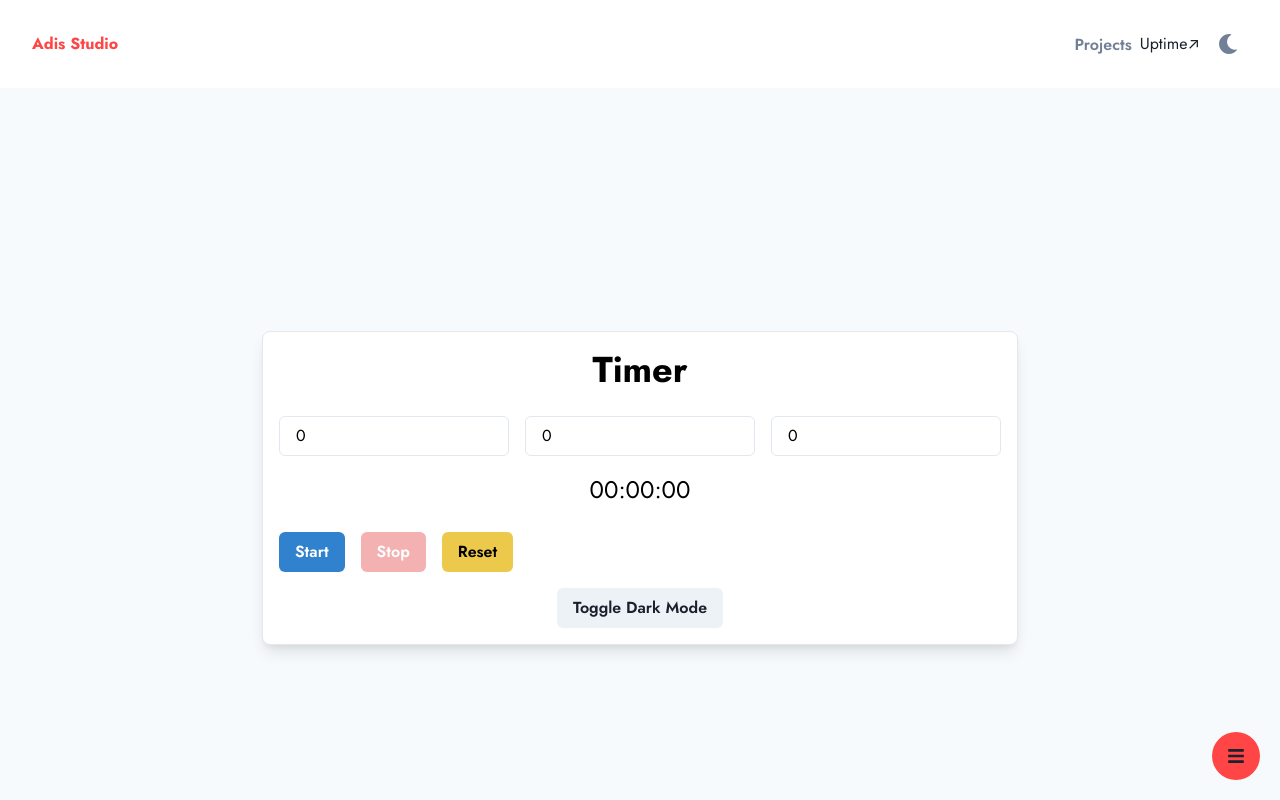
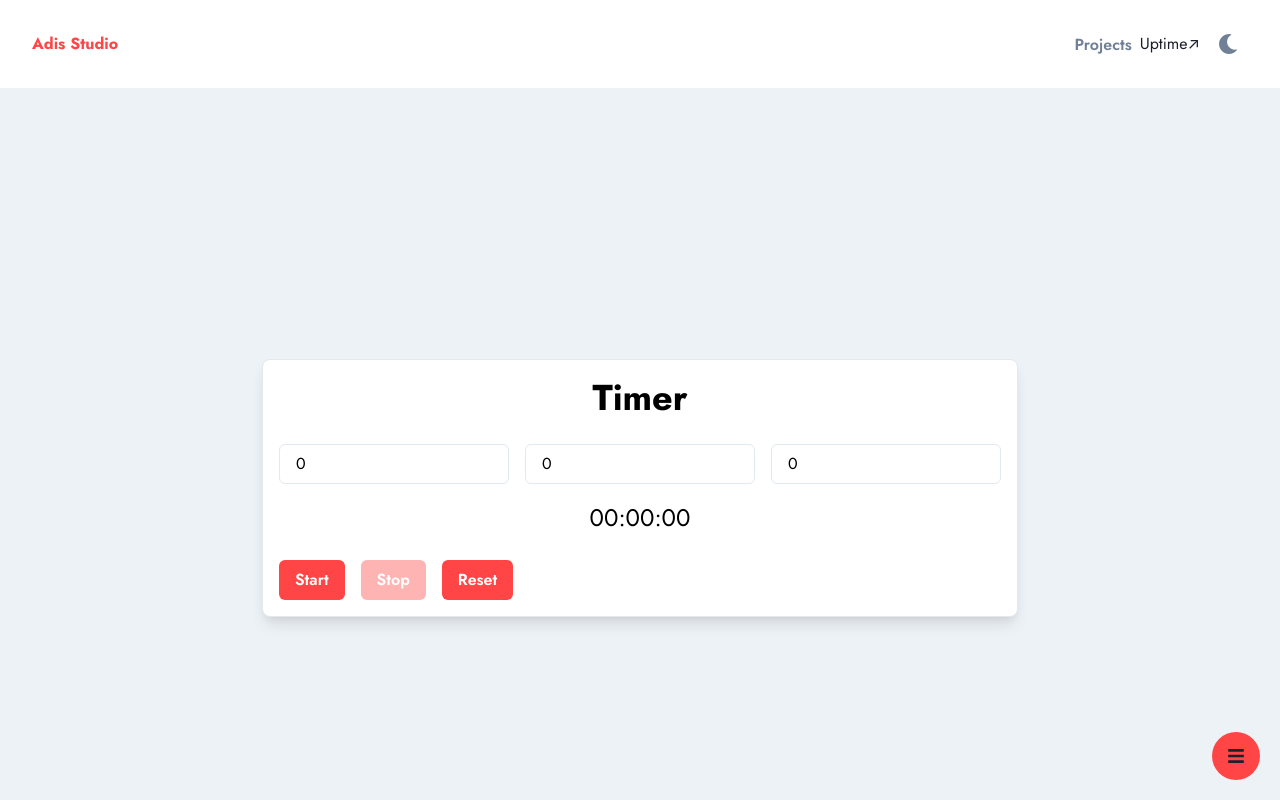
Before and after one commit to adityaREDFLAG/Adis-Site, a Next.js app: page /timer in a window 1280 px wide. Shown: the top 800 px of the page. Built offline with nearby package versions, Linux system fonts and the light colour scheme.

Commit message:
Update timer.tsx

```diff
--- a/src/pages/timer.tsx
+++ b/src/pages/timer.tsx
@@ -1,6 +1,6 @@
 import React, { useState, useEffect } from 'react';
 import { NextSeo } from 'next-seo';
-import { Center, Box, Heading, Input, Button, VStack, HStack, Text, useColorMode, useColorModeValue } from '@chakra-ui/react';
+import { Center, Box, Heading, Input, Button, VStack, HStack, Text, useColorModeValue } from '@chakra-ui/react';
 import type { NextPage } from 'next';
 
 const Timer: NextPage = () => {
@@ -9,9 +9,11 @@ const Timer: NextPage = () => {
   const [seconds, setSeconds] = useState<number>(0);
   const [timeLeft, setTimeLeft] = useState<number | null>(null);
   const [isRunning, setIsRunning] = useState<boolean>(false);
-  const { toggleColorMode } = useColorMode();
-  const bg = useColorModeValue('gray.50', 'gray.900');
+  const bg = useColorModeValue('gray.100', 'gray.800');
   const textColor = useColorModeValue('black', 'white');
+  const boxBg = useColorModeValue('white', 'gray.700');
+  const buttonBg = "#FF4545"; // consistent button background color
+  const buttonTextColor = "white"; // consistent button text color
 
   useEffect(() => {
     let timer: NodeJS.Timeout;
@@ -54,7 +56,7 @@ const Timer: NextPage = () => {
     <>
       <NextSeo title="Timer" titleTemplate="%s" />
       <Center minH="100vh" p={8} bg={bg} color={textColor}>
-        <Box textAlign="center" p={4} borderWidth={1} borderRadius="lg" boxShadow="lg" bg={useColorModeValue('white', 'gray.700')}>
+        <Box textAlign="center" p={4} borderWidth={1} borderRadius="lg" boxShadow="lg" bg={boxBg}>
           <Heading as="h1" size="xl" mb={6}>
             Timer
           </Heading>
@@ -84,19 +86,16 @@ const Timer: NextPage = () => {
             </Text>
           </VStack>
           <HStack spacing={4}>
-            <Button colorScheme="blue" onClick={startTimer} isDisabled={isRunning}>
+            <Button onClick={startTimer} isDisabled={isRunning} bg={buttonBg} color={buttonTextColor}>
               Start
             </Button>
-            <Button colorScheme="red" onClick={stopTimer} isDisabled={!isRunning}>
+            <Button onClick={stopTimer} isDisabled={!isRunning} bg={buttonBg} color={buttonTextColor}>
               Stop
             </Button>
-            <Button colorScheme="yellow" onClick={resetTimer}>
+            <Button onClick={resetTimer} bg={buttonBg} color={buttonTextColor}>
               Reset
             </Button>
           </HStack>
-          <Button mt={4} onClick={toggleColorMode}>
-            Toggle {useColorModeValue('Dark', 'Light')} Mode
-          </Button>
         </Box>
       </Center>
     </>
```
